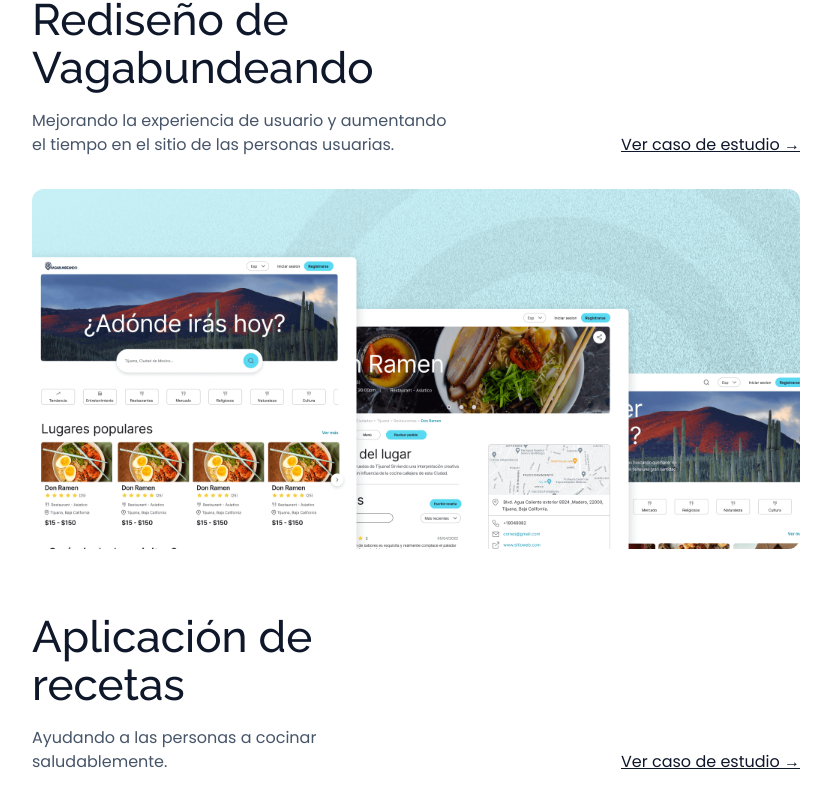
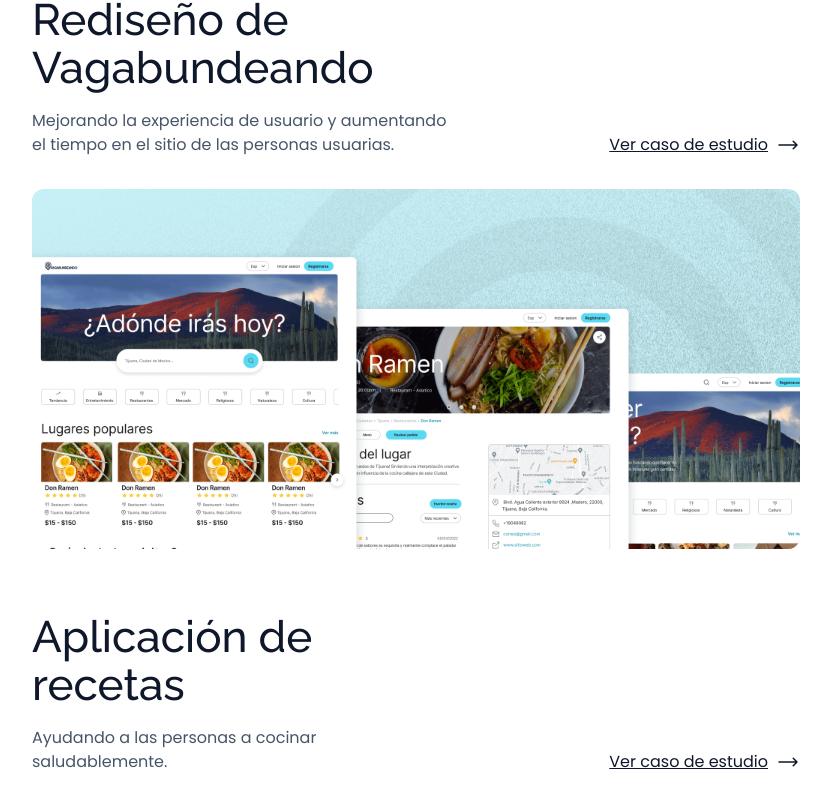
Before and after one commit to luisv0301/ux-portfolio, a Next.js app: page / in a window 1280 px wide. Shown: the part 868-1672 px from the top of the page, without its empty margins (224-1055 px from the left). Built offline with nearby package versions, Linux system fonts and the light colour scheme.

Commit message:
add arrow icons

```diff
--- a/src/pages/index.js
+++ b/src/pages/index.js
@@ -144,7 +144,21 @@ export default function Home() {
                   href="/vagabundeando"
                   className={styles.caseStudies__link}
                 >
-                  Ver caso de estudio →
+                  Ver caso de estudio{" "}
+                  <svg
+                    xmlns="http://www.w3.org/2000/svg"
+                    fill="none"
+                    viewBox="0 0 24 24"
+                    strokeWidth="1.5"
+                    stroke="currentColor"
+                    class="w-6 h-6"
+                  >
+                    <path
+                      strokeLinecap="round"
+                      strokeLinejoin="round"
+                      d="M17.25 8.25L21 12m0 0l-3.75 3.75M21 12H3"
+                    />
+                  </svg>
                 </Link>
               </div>
               <motion.div
@@ -184,7 +198,21 @@ export default function Home() {
                   </motion.p>
                 </div>
                 <Link href="/recipes" className={styles.caseStudies__link}>
-                  Ver caso de estudio →
+                  Ver caso de estudio
+                  <svg
+                    xmlns="http://www.w3.org/2000/svg"
+                    fill="none"
+                    viewBox="0 0 24 24"
+                    strokeWidth={1.5}
+                    stroke="currentColor"
+                    className="w-6 h-6"
+                  >
+                    <path
+                      strokeLinecap="round"
+                      strokeLinejoin="round"
+                      d="M17.25 8.25L21 12m0 0l-3.75 3.75M21 12H3"
+                    />
+                  </svg>
                 </Link>
               </div>
               <motion.div
--- a/src/styles/Cases.module.scss
+++ b/src/styles/Cases.module.scss
@@ -17,8 +17,14 @@
   backdrop-filter: blur(5px);
   z-index: 20;
   a {
+    display: flex;
+    gap: calc(var(--space-xs) / 2);
+    align-items: center;
     color: #475569;
     transition: color 200ms ease-in-out;
+    svg {
+      width: 24px;
+    }
     &:hover {
       color: hsl(187, 50%, 45%);
     }
--- a/src/styles/Home.module.scss
+++ b/src/styles/Home.module.scss
@@ -108,6 +108,12 @@
   &__link {
     color: #0f172a;
     position: relative;
+    display: flex;
+    gap: calc(var(--space-xs) / 2);
+    align-items: center;
+    svg {
+      width: 24px;
+    }
     &::before {
       display: inline-block;
       content: "";
--- a/src/styles/Recipes.module.scss
+++ b/src/styles/Recipes.module.scss
@@ -17,8 +17,14 @@
   backdrop-filter: blur(5px);
   z-index: 20;
   a {
+    display: flex;
+    gap: calc(var(--space-xs) / 2);
+    align-items: center;
     color: #475569;
     transition: color 200ms ease-in-out;
+    svg {
+      width: 24px;
+    }
     &:hover {
       color: #a97612;
     }
```
Also changed, not shown: src/pages/recipes.js (+17 -1 lines), src/pages/vagabundeando.js (+17 -1 lines).
